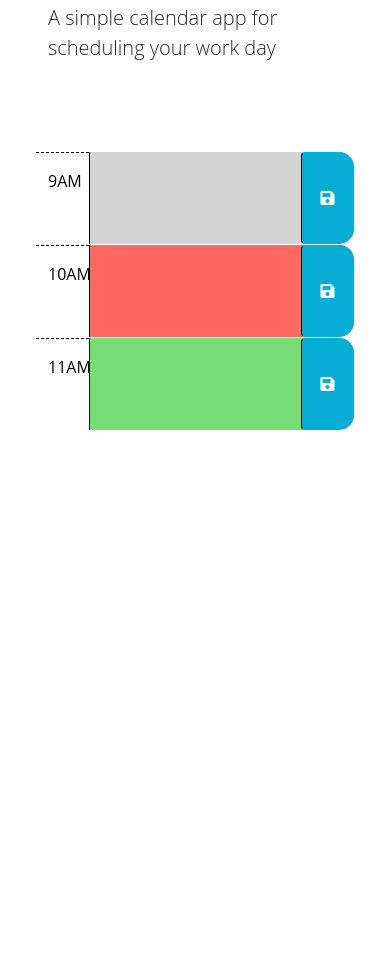
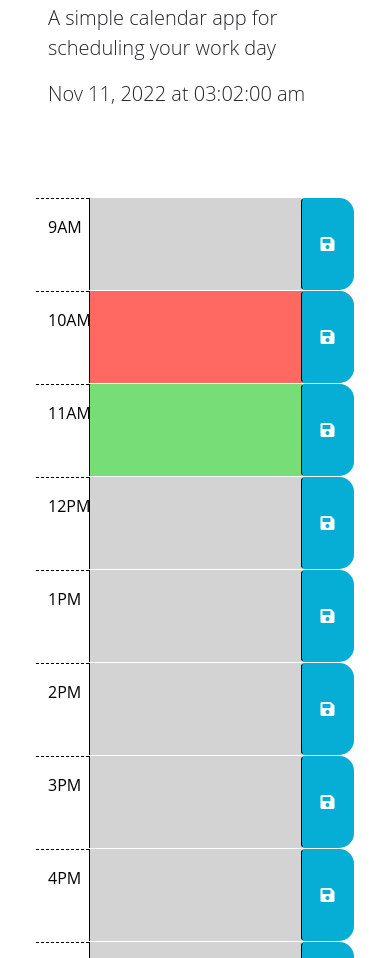
Before and after one commit to Jvanduyn/daily-planner, a plain HTML site: page Develop/index.html in a window 390 px wide. Shown: the part 142-1100 px from the top of the page. Before the commit the page ends 844 px from the top, so only its background shows below. Drawn offline with nearby package versions, Linux system fonts and the light colour scheme.

Commit message:
worked on it with alex a little bit

```diff
--- a/Develop/index.html
+++ b/Develop/index.html
@@ -1,25 +1,15 @@
 <!DOCTYPE html>
 <html lang="en">
+
 <head>
   <meta charset="UTF-8" />
   <meta name="viewport" content="width=device-width, initial-scale=1.0" />
   <meta http-equiv="X-UA-Compatible" content="ie=edge" />
-    <link
-      href="https://cdn.jsdelivr.net/npm/bootstrap@5.1.3/dist/css/bootstrap.min.css"
-      rel="stylesheet"
-      integrity="sha384-1BmE4kWBq78iYhFldvKuhfTAU6auU8tT94WrHftjDbrCEXSU1oBoqyl2QvZ6jIW3"
-      crossorigin="anonymous"
-    />
-    <link
-      rel="stylesheet"
-      href="https://use.fontawesome.com/releases/v5.8.1/css/all.css"
-      integrity="sha384-50oBUHEmvpQ+1lW4y57PTFmhCaXp0ML5d60M1M7uH2+nqUivzIebhndOJK28anvf"
-      crossorigin="anonymous"
-    />
-    <link
-      href="https://fonts.googleapis.com/css2?family=Fira+Sans:wght@400;700&display=swap"
-      rel="stylesheet"
-    />
+  <link href="https://cdn.jsdelivr.net/npm/bootstrap@5.1.3/dist/css/bootstrap.min.css" rel="stylesheet"
+    integrity="sha384-1BmE4kWBq78iYhFldvKuhfTAU6auU8tT94WrHftjDbrCEXSU1oBoqyl2QvZ6jIW3" crossorigin="anonymous" />
+  <link rel="stylesheet" href="https://use.fontawesome.com/releases/v5.8.1/css/all.css"
+    integrity="sha384-50oBUHEmvpQ+1lW4y57PTFmhCaXp0ML5d60M1M7uH2+nqUivzIebhndOJK28anvf" crossorigin="anonymous" />
+  <link href="https://fonts.googleapis.com/css2?family=Fira+Sans:wght@400;700&display=swap" rel="stylesheet" />
   <link rel="stylesheet" href="style.css" />
   <title>Work Day Scheduler</title>
 </head>
@@ -28,6 +18,7 @@
   <header class="p-5 mb-4">
     <h1 class="display-3">Work Day Scheduler</h1>
     <p class="lead">A simple calendar app for scheduling your work day</p>
+    <span id="currentday"></span>
     <p id="currentDay" class="lead"></p>
   </header>
   <div class="container-fluid px-5">
@@ -42,7 +33,7 @@
         -->
 
     <!-- Example of a past time block. The "past" class adds a gray background color. -->
-      <div id="hour-9" class="row time-block past">
+    <div id="9" class="row time-block past">
       <div class="col-2 col-md-1 hour text-center py-3">9AM</div>
       <textarea class="col-8 col-md-10 description" rows="3"> </textarea>
       <button class="btn saveBtn col-2 col-md-1" aria-label="save">
@@ -51,7 +42,7 @@
     </div>
 
     <!-- Example of a present time block. The "present" class adds a red background color. -->
-      <div id="hour-10" class="row time-block present">
+    <div id="10" class="row time-block present">
       <div class="col-2 col-md-1 hour text-center py-3">10AM</div>
       <textarea class="col-8 col-md-10 description" rows="3"> </textarea>
       <button class="btn saveBtn col-2 col-md-1" aria-label="save">
@@ -60,8 +51,56 @@
     </div>
 
     <!-- Example of a future time block. The "future" class adds a green background color. -->
-      <div id="hour-11" class="row time-block future">
+    <div id="11" class="row time-block future">
       <div class="col-2 col-md-1 hour text-center py-3">11AM</div>
+      <textarea class="col-8 col-md-10 description" rows="3"> </textarea>
+      <button class="btn saveBtn col-2 col-md-1" aria-label="save">
+        <i class="fas fa-save" aria-hidden="true"></i>
+      </button>
+    </div>
+
+    <div id="12" class="row time-block past">
+      <div class="col-2 col-md-1 hour text-center py-3">12PM</div>
+      <textarea class="col-8 col-md-10 description" rows="3"> </textarea>
+      <button class="btn saveBtn col-2 col-md-1" aria-label="save">
+        <i class="fas fa-save" aria-hidden="true"></i>
+      </button>
+    </div>
+
+    <div id="13" class="row time-block past">
+      <div class="col-2 col-md-1 hour text-center py-3">1PM</div>
+      <textarea class="col-8 col-md-10 description" rows="3"> </textarea>
+      <button class="btn saveBtn col-2 col-md-1" aria-label="save">
+        <i class="fas fa-save" aria-hidden="true"></i>
+      </button>
+    </div>
+
+    <div id="14" class="row time-block past">
+      <div class="col-2 col-md-1 hour text-center py-3">2PM</div>
+      <textarea class="col-8 col-md-10 description" rows="3"> </textarea>
+      <button class="btn saveBtn col-2 col-md-1" aria-label="save">
+        <i class="fas fa-save" aria-hidden="true"></i>
+      </button>
+    </div>
+
+    <div id="15" class="row time-block past">
+      <div class="col-2 col-md-1 hour text-center py-3">3PM</div>
+      <textarea class="col-8 col-md-10 description" rows="3"> </textarea>
+      <button class="btn saveBtn col-2 col-md-1" aria-label="save">
+        <i class="fas fa-save" aria-hidden="true"></i>
+      </button>
+    </div>
+
+    <div id="16" class="row time-block past">
+      <div class="col-2 col-md-1 hour text-center py-3">4PM</div>
+      <textarea class="col-8 col-md-10 description" rows="3"> </textarea>
+      <button class="btn saveBtn col-2 col-md-1" aria-label="save">
+        <i class="fas fa-save" aria-hidden="true"></i>
+      </button>
+    </div>
+
+    <div id="17" class="row time-block past">
+      <div class="col-2 col-md-1 hour text-center py-3">5PM</div>
       <textarea class="col-8 col-md-10 description" rows="3"> </textarea>
       <button class="btn saveBtn col-2 col-md-1" aria-label="save">
         <i class="fas fa-save" aria-hidden="true"></i>
@@ -69,11 +108,12 @@
     </div>
   </div>
 
+  <script src="https://code.jquery.com/jquery-3.5.1.min.js"></script>
   <script src="https://cdnjs.cloudflare.com/ajax/libs/jquery/3.2.1/jquery.min.js"></script>
   <script src="https://cdn.jsdelivr.net/npm/dayjs@1.11.3/dayjs.min.js"
-    integrity="sha256-iu/zLUB+QgISXBLCW/mcDi/rnf4m4uEDO0wauy76x7U="
-    crossorigin="anonymous"></script>
+    integrity="sha256-iu/zLUB+QgISXBLCW/mcDi/rnf4m4uEDO0wauy76x7U=" crossorigin="anonymous"></script>
 
   <script src="script.js"></script>
 </body>
+
 </html>
--- a/Develop/script.js
+++ b/Develop/script.js
@@ -1,6 +1,11 @@
 // Wrap all code that interacts with the DOM in a call to jQuery to ensure that
 // the code isn't run until the browser has finished rendering all the elements
 // in the html.
+var timeDisplayEl = $('#currentDay');
+var past = $('.past');
+var present = $('.present');
+var future = $('.future');
+
 $(function () {
   // TODO: Add a listener for click events on the save button. This code should
   // use the id in the containing time-block as a key to save the user input in
@@ -18,6 +23,19 @@ $(function () {
   // TODO: Add code to get any user input that was saved in localStorage and set
   // the values of the corresponding textarea elements. HINT: How can the id
   // attribute of each time-block be used to do this?
-  //
-  // TODO: Add code to display the current date in the header of the page.
+  setInterval(displayTime, 1000);
 });
+
+var displayTime = function () {
+  var rightNow = dayjs().format('MMM DD, YYYY [at] hh:mm:ss a');
+  timeDisplayEl.text(rightNow);
+}
+
+
+// notes with james
+// could do a an if else statement
+
+// if currentHour > hour then hour would be future
+// need a var for savebutton
+//you could make an array with all the working hours and compare the hours in that
+//array
```
Lines whose indentation alone changed are shown as unchanged.
